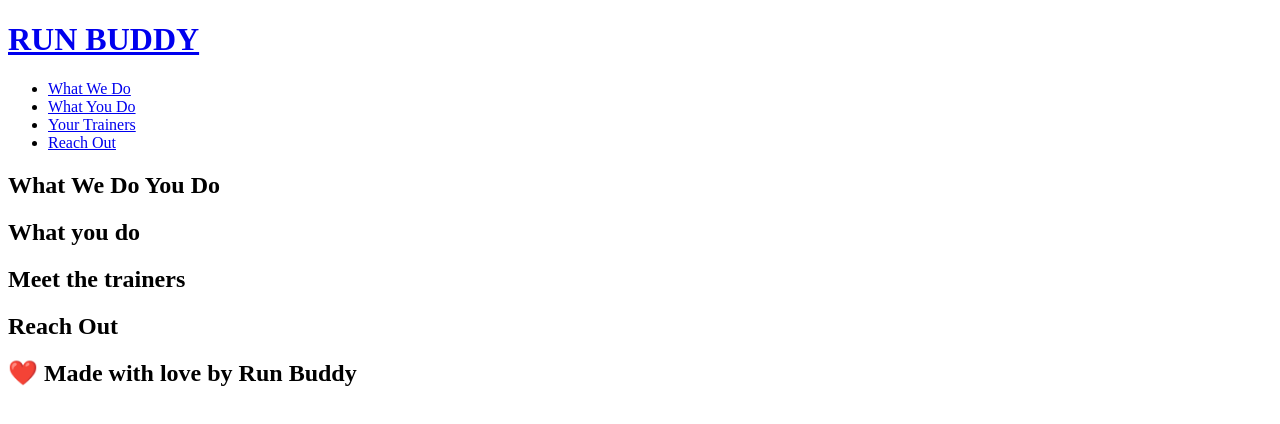
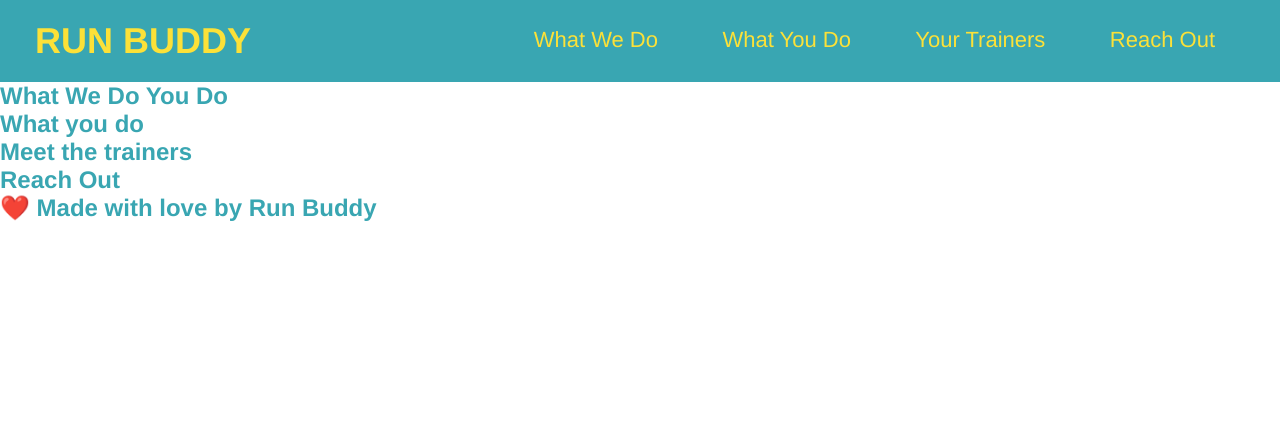
Before and after one commit to Wist118/Run-buddy, a plain HTML site: page index.html in a window 1280 px wide. Drawn offline with Linux system fonts and the light colour scheme.

Commit message:
finished header

```diff
--- a/assets/css/style.css
+++ b/assets/css/style.css
@@ -1,3 +1,8 @@
+* {
+    margin: 0;
+    padding: 0;
+}
+
 body {
     color: #39a6b2;
     font-family: Helvetica, Arial, sans-serif;
@@ -13,8 +18,25 @@ header h1 {
     font-size: 36px;
     color: #fce138;
     margin: 0;
+    display: inline;
 }
 
 header a {
+    text-decoration: none;
     color: #fce138;
 }
+
+header nav {
+    float: right;
+    margin: 7px 0;
+}
+
+header nav ul li {
+    display: inline;
+}
+
+header nav ul li a {
+    margin: 0 30px;
+    font-weight: lighter;
+    font-size: 22px;
+}
--- a/index.html
+++ b/index.html
@@ -2,6 +2,7 @@
 <html lang="en">
 
   <head>
+    <link rel="stylesheet" href="./assets/css/style.css" />
       <meta charset="utf-8" />
       <title>Run Buddy</title>
   </head>
```
